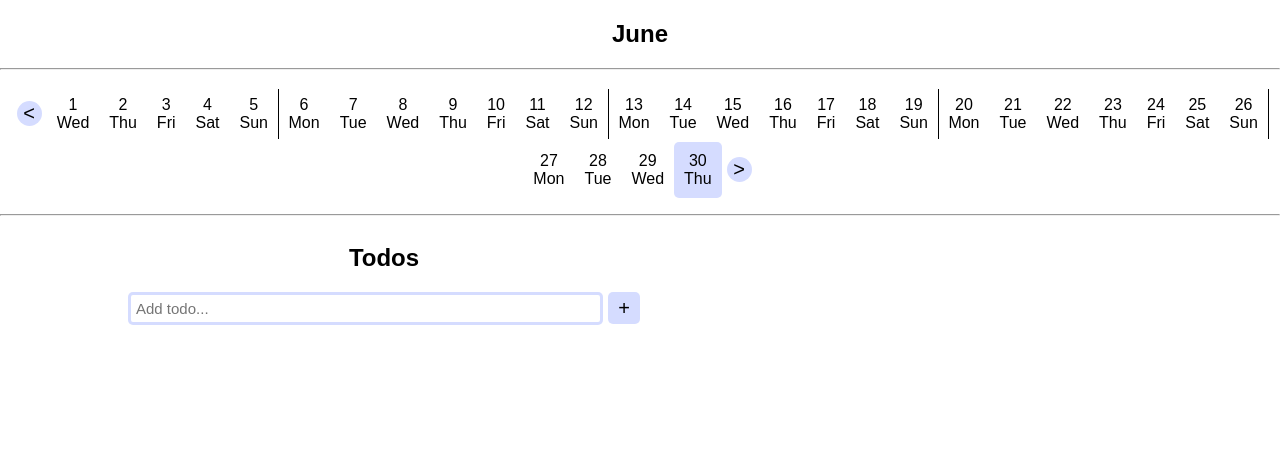
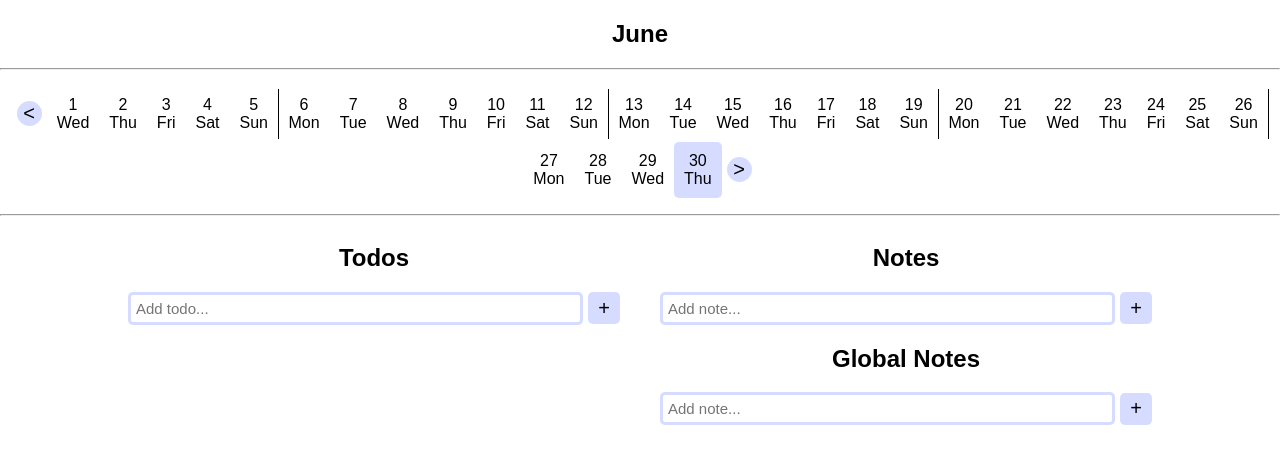
Before and after one commit to bunakov94/my-todo-app, a React (Create React App) app: page / in a window 1280 px wide. Shown: the top 464 px of the page. Built offline with nearby package versions, Linux system fonts and the light colour scheme; the HTML template or start-up script is replaced by a standard one.

Commit message:
added: notes

```diff
--- a/src/App.tsx
+++ b/src/App.tsx
@@ -1,7 +1,6 @@
 import { useEffect, useState } from "react";
-import { Calendar } from "./Components";
+import { Calendar, Todos, Notes } from "./Components";
 import { leapMonths, months } from "./Components/Calendar/utils";
-import { Todos } from "./Components/Todos/Todos";
 import "./App.css";
 
 function App() {
@@ -59,6 +58,12 @@ function App() {
           currentYear={currentYear}
         />
         <div className="content-divider"></div>
+        <Notes
+          currentDay={currentDay}
+          daysOfMonth={daysOfMonth}
+          currentMonth={currentMonth}
+          currentYear={currentYear}
+        />
       </div>
     </div>
   );
--- /dev/null
+++ b/src/Components/Notes/Notes.css
@@ -0,0 +1,19 @@
+.notes {
+    width: 50%;
+}
+
+.notes .circle{
+    background-color: white;
+}
+
+.notes h2{
+    text-align: center;
+}
+
+.note{
+    display: flex;
+  flex-direction: row;
+  align-items: center;
+  text-align: center;
+  margin: 10px 0;
+}
--- /dev/null
+++ b/src/Components/Notes/Notes.tsx
@@ -0,0 +1,280 @@
+import "./Notes.css";
+import { useState } from "react";
+
+interface NotesProps {
+  currentDay: number;
+  currentMonth: number;
+  currentYear: number;
+  daysOfMonth: number[];
+}
+
+type NoteType = {
+  done: boolean;
+  text: string;
+  priority: string;
+};
+type NotesType = {
+  month: number;
+  year: number;
+  day: number;
+  notes: NoteType[];
+};
+
+export const Notes: React.FC<NotesProps> = ({
+  currentDay,
+  daysOfMonth,
+  currentMonth,
+  currentYear,
+}) => {
+  const [notes, setNotes] = useState<NotesType[]>(
+    daysOfMonth.map((day) => ({
+      day,
+      month: currentMonth,
+      year: currentYear,
+      notes: [],
+    }))
+  );
+  const [globalNotes, setGlobalNotes] = useState<string[]>([]);
+  const [globalNoteValue, setGlobalNoteValue] = useState<string>("");
+  const [globalNote, setGlobalNote] = useState<string>("");
+  const [note, setNote] = useState<NoteType>();
+  const [value, setValue] = useState<string>("");
+  const [error, setError] = useState<string>("");
+  const [editedText, setEditedText] = useState<string>("");
+  const [showModal, setShowModal] = useState(false);
+
+  const handleDelete = (t: NoteType) => {
+    let [newNotes] = notes.filter(
+      (note) =>
+        note.day === currentDay &&
+        note.month === currentMonth &&
+        note.year === currentYear
+    );
+    newNotes.notes = newNotes.notes.filter((note) => note.text !== t.text);
+    setNotes(
+      notes.map((note) =>
+        note.day === currentDay &&
+        note.month === currentMonth &&
+        note.year === currentYear
+          ? newNotes
+          : note
+      )
+    );
+  };
+
+  const handleAddNote = () => {
+    if (value !== "") {
+      let [newNotes]: NotesType[] | undefined = notes.filter(
+        (note) =>
+          note.day === currentDay &&
+          note.month === currentMonth &&
+          note.year === currentYear
+      );
+      if (
+        newNotes &&
+        !newNotes.notes.filter((note) => note.text === value)[0]
+      ) {
+        newNotes.notes.push({
+          done: false,
+          text: value,
+          priority: "None",
+        });
+        setError("");
+        setValue("");
+        setNotes(
+          notes.map((note) =>
+            currentDay === note.day &&
+            note.month === currentMonth &&
+            note.year === currentYear
+              ? newNotes
+              : note
+          )
+        );
+      } else if (newNotes) {
+        setError("You can't have two same tasks");
+      } else {
+        newNotes = {
+          day: currentDay,
+          month: currentMonth,
+          year: currentYear,
+          notes: [
+            {
+              done: false,
+              text: value,
+              priority: "None",
+            },
+          ],
+        };
+        setNotes([...notes, newNotes]);
+      }
+    }
+  };
+
+  const handleAddGlobalNote = () => {
+    setGlobalNotes([...globalNotes, globalNoteValue]);
+    setGlobalNoteValue("");
+  };
+
+  const handleEdit = (t: NoteType) => {
+    setShowModal(false);
+    let [newNotes]: NotesType[] | undefined = notes.filter(
+      (note) =>
+        note.day === currentDay &&
+        note.month === currentMonth &&
+        note.year === currentYear
+    );
+
+    let [editedNote] = newNotes.notes.filter((note) => note.text === t.text);
+    editedNote.text = editedText;
+    newNotes.notes = newNotes.notes.map((note) =>
+      editedText === t.text ? editedNote : note
+    );
+    setNotes(
+      notes.map((note) =>
+        currentDay === note.day &&
+        note.month === currentMonth &&
+        note.year === currentYear
+          ? newNotes
+          : note
+      )
+    );
+    setNote(undefined);
+  };
+
+  const handleGlobalNoteEdit = () => {
+    setShowModal(false);
+    setGlobalNotes(
+      globalNotes.map((note) =>
+        note === globalNote && !globalNotes.includes(globalNote)
+          ? editedText
+          : note
+      )
+    );
+    setGlobalNote("");
+  };
+
+  const handleDeleteGlobalNote = (note: string) => {
+    setGlobalNotes(globalNotes.filter((n) => n !== note));
+  };
+
+  return (
+    <div className="notes">
+      {showModal && (
+        <div className="modal" onClick={() => setShowModal(false)}>
+          <div className="modal-content" onClick={(e) => e.stopPropagation()}>
+            <form
+              onSubmit={(e) => {
+                e.preventDefault();
+                note && handleEdit(note);
+                globalNote && handleGlobalNoteEdit();
+              }}
+            >
+              <input
+                value={editedText}
+                onChange={(e) => setEditedText(e.target.value)}
+              />
+              <button type="submit" style={{ width: "60px", fontSize: "15px" }}>
+                Edit
+              </button>
+            </form>
+          </div>
+        </div>
+      )}
+
+      <h2>Notes</h2>
+      {notes.map((note) =>
+        note.day === currentDay
+          ? note.notes.map(
+              (t) =>
+                note.day === currentDay &&
+                note.month === currentMonth &&
+                note.year === currentYear && (
+                  <div className="note">
+                    <span className="circle">●</span>
+                    <div className={t.done ? "done" : ""}>{t.text}</div>
+                    <button
+                      style={{ fontSize: "15px" }}
+                      className="button"
+                      onClick={(e) => {
+                        e.stopPropagation();
+                        handleDelete(t);
+                      }}
+                    >
+                      ╳
+                    </button>
+                    <button
+                      className="button"
+                      onClick={() => {
+                        setShowModal(true);
+                        setNote(t);
+                        setEditedText(t.text);
+                      }}
+                    >
+                      ✎
+                    </button>
+                  </div>
+                )
+            )
+          : null
+      )}
+      <form
+        onSubmit={(e) => {
+          e.preventDefault();
+          handleAddNote();
+        }}
+      >
+        <input
+          value={value}
+          onChange={(e) => setValue(e.target.value)}
+          placeholder={"Add note..."}
+        />
+        <button type="submit">+</button>
+      </form>
+      {error}
+
+      <h2>Global Notes</h2>
+      <div>
+        {globalNotes.map((note) => (
+          <div className="note">
+            <span className="circle">●</span>
+            <div>{note}</div>
+            <button
+              style={{ fontSize: "15px" }}
+              className="button"
+              onClick={(e) => {
+                e.stopPropagation();
+                handleDeleteGlobalNote(note);
+              }}
+            >
+              ╳
+            </button>
+            <button
+              className="button"
+              onClick={() => {
+                setShowModal(true);
+                setGlobalNote(note);
+                setEditedText(note);
+              }}
+            >
+              ✎
+            </button>
+          </div>
+        ))}
+      </div>
+
+      <form
+        onSubmit={(e) => {
+          e.preventDefault();
+          handleAddGlobalNote();
+        }}
+      >
+        <input
+          value={globalNoteValue}
+          onChange={(e) => setGlobalNoteValue(e.target.value)}
+          placeholder={"Add note..."}
+        />
+        <button type="submit">+</button>
+      </form>
+    </div>
+  );
+};
--- /dev/null
+++ b/src/Components/Notes/index.ts
@@ -0,0 +1,2 @@
+import { Notes } from "./Notes";
+export { Notes };
--- /dev/null
+++ b/src/Components/Todos/index.ts
@@ -0,0 +1,2 @@
+import { Todos } from "./Todos";
+export { Todos };
--- a/src/Components/index.ts
+++ b/src/Components/index.ts
@@ -1,3 +1,5 @@
 import { Calendar } from "./Calendar";
+import { Todos } from "./Todos";
+import { Notes } from "./Notes";
 
-export { Calendar };
+export { Calendar, Notes, Todos };
```
